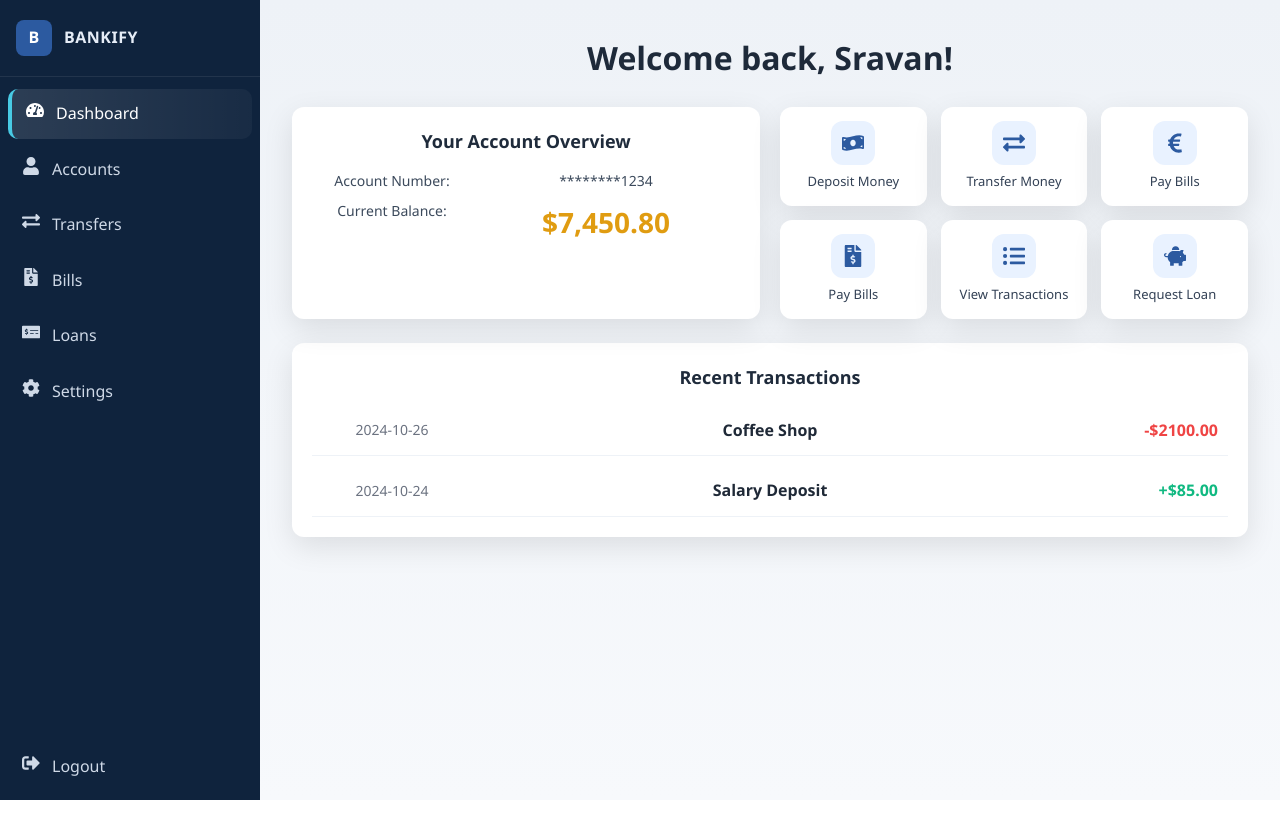
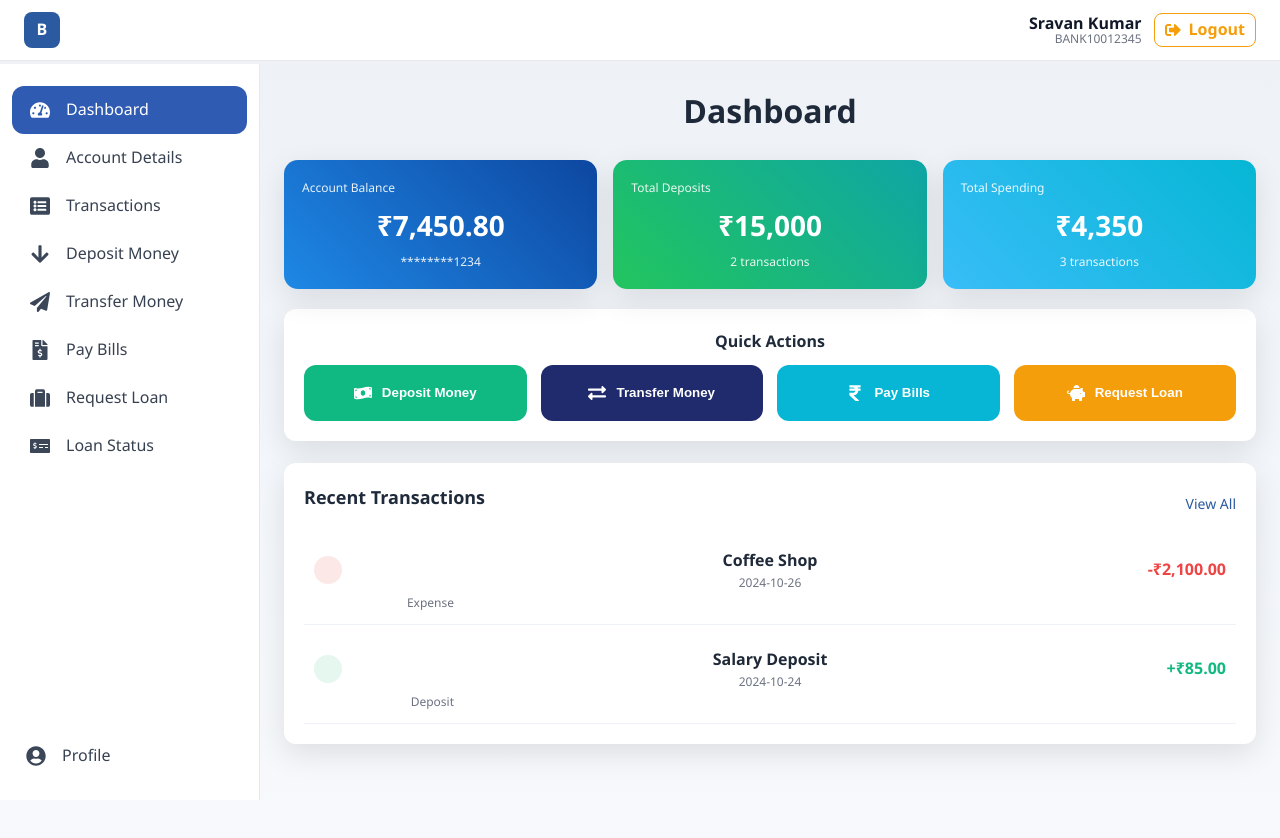
Before and after one commit to nagisheshero11/Online_Banking_System, a React (Create React App) app in the folder client/: page /dashboard in a window 1280 px wide. Shown: the top 838 px of the page. Before the commit the page ends 800 px from the top, so only its background shows below. Built offline with nearby package versions, Linux system fonts and the light colour scheme.

Commit message:
Dashboard updation

```diff
--- a/client/src/components/Dashboard.js
+++ b/client/src/components/Dashboard.js
@@ -1,6 +1,7 @@
 import React from 'react';
 import Sidebar from './Dashboard/DashboardPages/Sidebar';
 import DashboardHeader from './Dashboard/DashboardPages/DashboardHeader';
+import DashboardNavbar from './Dashboard/DashboardPages/DashboardNavbar';
 import DashboardLayout from './Dashboard/DashboardPages/DashboardLayout';
 import './Dashboard/DashboardPages/styles/DashboardLayout.css';
 // Import theme variables so Dashboard can render standalone
@@ -8,13 +9,15 @@ import './styles/LandingPage.css';
 
 const Dashboard = () => {
     return (
+        <>
+            <DashboardNavbar userName="Sravan Kumar" accountId="BANK10012345" />
             <div className="dashboard-layout">
                 <aside className="dashboard-sidebar">
                     <Sidebar />
                 </aside>
 
                 <main className="dashboard-main">
-                <DashboardHeader userName="Sravan" />
+                    <DashboardHeader />
 
                     <DashboardLayout
                         accountNumber="********1234"
@@ -26,6 +29,7 @@ const Dashboard = () => {
                     />
                 </main>
             </div>
+        </>
     );
 };
 
--- a/client/src/components/Dashboard/DashboardPages/DashboardHeader.js
+++ b/client/src/components/Dashboard/DashboardPages/DashboardHeader.js
@@ -1,10 +1,10 @@
 import React from 'react';
 import './styles/DashboardHeader.css';
 
-const DashboardHeader = ({ userName }) => {
+const DashboardHeader = () => {
     return (
-        <header className="dashboard-header">
-            <h1 className="dashboard-title">Welcome back, {userName}!</h1>
+        <header className="dashboard-header" aria-label="Page header">
+            <h1 className="dashboard-title">Dashboard</h1>
         </header>
     );
 };
--- a/client/src/components/Dashboard/DashboardPages/DashboardLayout.js
+++ b/client/src/components/Dashboard/DashboardPages/DashboardLayout.js
@@ -1,69 +1,62 @@
 import React from 'react';
 import './styles/DashboardLayout.css';
-import { FaMoneyBillWave, FaExchangeAlt, FaEuroSign, FaFileInvoiceDollar, FaListUl, FaPiggyBank } from 'react-icons/fa';
+import { FaMoneyBillWave, FaExchangeAlt, FaRupeeSign, FaPiggyBank } from 'react-icons/fa';
 
 const currency = (n) =>
-    n.toLocaleString(undefined, { style: 'currency', currency: 'USD' });
+    n.toLocaleString(undefined, { style: 'currency', currency: 'INR' });
 
 const DashboardLayout = ({ accountNumber, currentBalance, transactions }) => {
     return (
         <>
-            {/* Widgets row: account overview + quick actions */}
-            <section className="dashboard-widgets">
-                {/* Account Overview */}
-                <div className="card account-overview">
-                    <h3 className="card-title">Your Account Overview</h3>
-                    <div className="account-meta">
-                        <div className="meta-label">Account Number:</div>
-                        <div className="meta-value">{accountNumber}</div>
-                    </div>
-                    <div className="account-meta">
-                        <div className="meta-label">Current Balance:</div>
-                        <div className="balance-value">{currency(currentBalance)}</div>
-                    </div>
+            {/* Summary cards row */}
+            <section className="summary-row">
+                <div className="summary-card gradient-blue">
+                    <div className="summary-title">Account Balance</div>
+                    <div className="summary-value">{currency(currentBalance)}</div>
+                    <div className="summary-sub">{accountNumber}</div>
                 </div>
-
-                {/* Quick Actions */}
-                <div className="quick-actions">
-                    <div className="action-card">
-                        <div className="action-icon"><FaMoneyBillWave /></div>
-                        <div className="action-label">Deposit Money</div>
-                    </div>
-                    <div className="action-card">
-                        <div className="action-icon"><FaExchangeAlt /></div>
-                        <div className="action-label">Transfer Money</div>
-                    </div>
-                    <div className="action-card">
-                        <div className="action-icon"><FaEuroSign /></div>
-                        <div className="action-label">Pay Bills</div>
-                    </div>
-                    <div className="action-card">
-                        <div className="action-icon"><FaFileInvoiceDollar /></div>
-                        <div className="action-label">Pay Bills</div>
-                    </div>
-                    <div className="action-card">
-                        <div className="action-icon"><FaListUl /></div>
-                        <div className="action-label">View Transactions</div>
-                    </div>
-                    <div className="action-card">
-                        <div className="action-icon"><FaPiggyBank /></div>
-                        <div className="action-label">Request Loan</div>
-                    </div>
+                <div className="summary-card gradient-green">
+                    <div className="summary-title">Total Deposits</div>
+                    <div className="summary-value">₹15,000</div>
+                    <div className="summary-sub">2 transactions</div>
+                </div>
+                <div className="summary-card gradient-cyan">
+                    <div className="summary-title">Total Spending</div>
+                    <div className="summary-value">₹4,350</div>
+                    <div className="summary-sub">3 transactions</div>
                 </div>
             </section>
 
-            {/* Recent Transactions */}
+            {/* Quick Actions large buttons row */}
+            <section className="quick-actions-row card">
+                <div className="qa-title">Quick Actions</div>
+                <div className="qa-buttons">
+                    <button className="qa-btn qa-deposit"><FaMoneyBillWave /> <span>Deposit Money</span></button>
+                    <button className="qa-btn qa-transfer"><FaExchangeAlt /> <span>Transfer Money</span></button>
+                    <button className="qa-btn qa-bills"><FaRupeeSign /> <span>Pay Bills</span></button>
+                    <button className="qa-btn qa-loan"><FaPiggyBank /> <span>Request Loan</span></button>
+                </div>
+            </section>
+
+            {/* Recent Transactions list */}
             <section className="dashboard-section">
                 <div className="card recent-transactions">
-                    <h3 className="card-title">Recent Transactions</h3>
+                    <div className="rt-header">
+                        <h3 className="card-title">Recent Transactions</h3>
+                        <a className="view-all" href="#">View All</a>
+                    </div>
                     <div className="transactions-list">
                         {transactions.map((t) => (
                             <div key={t.id} className="transaction-row">
-                                <div className="tx-date">{t.date}</div>
-                                <div className="tx-desc">{t.description}</div>
+                                <div className={`tx-icon ${t.amount < 0 ? 'out' : 'in'}`} aria-hidden></div>
+                                <div className="tx-main">
+                                    <div className="tx-desc">{t.description}</div>
+                                    <div className="tx-sub">{t.date}</div>
+                                </div>
                                 <div className={`tx-amount ${t.amount < 0 ? 'debit' : 'credit'}`}>
-                                    {t.amount < 0 ? '-' : '+'}${Math.abs(t.amount).toFixed(2)}
+                                    {t.amount < 0 ? '-' : '+'}{currency(Math.abs(t.amount))}
                                 </div>
+                                <div className="tx-type">{t.amount < 0 ? 'Expense' : 'Deposit'}</div>
                             </div>
                         ))}
                     </div>
--- /dev/null
+++ b/client/src/components/Dashboard/DashboardPages/DashboardNavbar.js
@@ -0,0 +1,29 @@
+import React from 'react';
+import { FaSignOutAlt } from 'react-icons/fa';
+import './styles/DashboardNavbar.css';
+
+const DashboardNavbar = ({ userName = 'User', accountId = '' }) => {
+    const initial = userName?.charAt(0)?.toUpperCase() || 'U';
+    return (
+        <div className="dashboard-navbar">
+            <div className="nav-left">
+                <div className="brand">
+                    <div className="brand-logo-mini">B</div>
+                    <div className="brand-text">Bankify</div>
+                </div>
+            </div>
+            <div className="nav-right">
+                <div className="user-stack">
+                    <span className="user-name-strong">{userName}</span>
+                    {accountId ? <span className="user-sub">{accountId}</span> : null}
+                </div>
+                <a className="logout-btn" href="/logout">
+                    <FaSignOutAlt />
+                    <span>Logout</span>
+                </a>
+            </div>
+        </div>
+    );
+};
+
+export default DashboardNavbar;
--- a/client/src/components/Dashboard/DashboardPages/Sidebar.js
+++ b/client/src/components/Dashboard/DashboardPages/Sidebar.js
@@ -1,39 +1,58 @@
 import React from 'react';
-import { Link } from 'react-router-dom';
-import { FaTachometerAlt, FaUser, FaExchangeAlt, FaFileInvoiceDollar, FaMoneyCheckAlt, FaCog, FaSignOutAlt } from 'react-icons/fa';
+import { NavLink, Link } from 'react-router-dom';
+import { FaTachometerAlt, FaUser, FaExchangeAlt, FaFileInvoiceDollar, FaMoneyCheckAlt, FaCog, FaCreditCard, FaUserCircle, FaListAlt, FaArrowDown, FaPaperPlane, FaSuitcase } from 'react-icons/fa';
 import './styles/Sidebar.css';
 
 const NavItem = ({ icon: Icon, label, to, active }) => {
-    const content = (
+    const Item = (
         <div className={`sidebar-item ${active ? 'active' : ''}`}>
-            <span className="sidebar-icon"><Icon /></span>
+            <span className="icon-wrap"><Icon /></span>
             <span className="sidebar-label">{label}</span>
         </div>
     );
-    return to ? <Link to={to} style={{ textDecoration: 'none' }}>{content}</Link> : content;
+    if (to) {
+        // Use NavLink so active class is applied based on current route
+        return (
+            <NavLink
+                to={to}
+                end
+                className={({ isActive }) => `sidebar-link ${isActive ? 'active' : ''}`}
+            >
+                {({ isActive }) => (
+                    <div className={`sidebar-item ${isActive || active ? 'active' : ''}`}>
+                        <span className="icon-wrap"><Icon /></span>
+                        <span className="sidebar-label">{label}</span>
+                    </div>
+                )}
+            </NavLink>
+        );
+    }
+    return Item;
 };
 
 const Sidebar = () => {
     return (
-        <div className="sidebar">
-            <div className="sidebar-brand">
-                <div className="brand-logo">B</div>
-                <div className="brand-text">BANKIFY</div>
+        <nav className="sidebar" aria-label="Sidebar">
+            <div className="sidebar-section">
+                <NavItem icon={FaTachometerAlt} label="Dashboard" to="/dashboard" />
+                <NavItem icon={FaUser} label="Account Details" />
+                <NavItem icon={FaListAlt} label="Transactions" />
+                <NavItem icon={FaArrowDown} label="Deposit Money" />
+                <NavItem icon={FaPaperPlane} label="Transfer Money" />
+                <NavItem icon={FaFileInvoiceDollar} label="Pay Bills" />
+                <NavItem icon={FaSuitcase} label="Request Loan" />
+                <NavItem icon={FaMoneyCheckAlt} label="Loan Status" />
             </div>
 
-            <nav className="sidebar-nav">
-                <NavItem icon={FaTachometerAlt} label="Dashboard" active />
-                <NavItem icon={FaUser} label="Accounts" />
-                <NavItem icon={FaExchangeAlt} label="Transfers" />
-                <NavItem icon={FaFileInvoiceDollar} label="Bills" />
-                <NavItem icon={FaMoneyCheckAlt} label="Loans" />
-                <NavItem icon={FaCog} label="Settings" />
-            </nav>
-
             <div className="sidebar-footer">
-                <NavItem icon={FaSignOutAlt} label="Logout" to="/logout" />
+                <div className="sidebar-link">
+                    <div className="sidebar-item">
+                        <span className="icon-wrap"><FaUserCircle /></span>
+                        <span className="sidebar-label">Profile</span>
+                    </div>
+                </div>
             </div>
-        </div>
+        </nav>
     );
 };
 
--- a/client/src/components/Dashboard/DashboardPages/styles/DashboardHeader.css
+++ b/client/src/components/Dashboard/DashboardPages/styles/DashboardHeader.css
@@ -1,10 +1,11 @@
 /* Dashboard header */
 .dashboard-header {
-    margin-bottom: 24px;
+    margin-bottom: 12px;
 }
 
 .dashboard-title {
-    font-size: 32px;
+    font-size: 28px;
     font-weight: 800;
     color: #1e2a3a;
+    margin: 0;
 }
--- a/client/src/components/Dashboard/DashboardPages/styles/DashboardLayout.css
+++ b/client/src/components/Dashboard/DashboardPages/styles/DashboardLayout.css
@@ -7,11 +7,11 @@
 }
 
 .dashboard-sidebar {
-    background: #0f233d;
+    background: transparent;
 }
 
 .dashboard-main {
-    padding: 32px;
+    padding: 24px;
 }
 
 .dashboard-header {
@@ -31,6 +31,149 @@
     margin-bottom: 24px;
 }
 
+/* Summary cards row */
+.summary-row {
+    display: grid;
+    grid-template-columns: repeat(3, minmax(0, 1fr));
+    gap: 16px;
+    margin: 16px 0 20px;
+}
+
+.summary-card {
+    border-radius: 14px;
+    color: #ffffff;
+    padding: 18px;
+    box-shadow: var(--card-shadow);
+}
+
+.summary-title {
+    font-size: 12px;
+    opacity: 0.9;
+    margin-bottom: 6px;
+    display: flex;
+    align-items: center;
+    gap: 6px;
+}
+
+.summary-value {
+    font-size: 28px;
+    font-weight: 800;
+}
+
+.summary-sub {
+    font-size: 12px;
+    opacity: 0.9;
+    margin-top: 4px;
+}
+
+.gradient-blue {
+    background: linear-gradient(225deg, #0d47a1, #1e88e5);
+}
+
+.gradient-green {
+    background: linear-gradient(225deg, #0ea5a5, #22c55e);
+}
+
+.gradient-cyan {
+    background: linear-gradient(225deg, #06b6d4, #38bdf8);
+}
+
+/* Quick actions large buttons */
+.quick-actions-row {
+    margin-bottom: 22px;
+}
+
+.qa-title {
+    font-weight: 700;
+    color: #1f2b3b;
+    margin-bottom: 10px;
+}
+
+.qa-buttons {
+    display: grid;
+    grid-template-columns: repeat(4, minmax(0, 1fr));
+    gap: 14px;
+}
+
+.qa-btn {
+    height: 56px;
+    border-radius: 12px;
+    border: none;
+    display: inline-flex;
+    align-items: center;
+    justify-content: center;
+    gap: 10px;
+    color: #ffffff;
+    font-weight: 700;
+}
+
+.qa-deposit {
+    background: #10b981;
+}
+
+.qa-transfer {
+    background: #1f2b6c;
+}
+
+.qa-bills {
+    background: #06b6d4;
+}
+
+.qa-loan {
+    background: #f59e0b;
+}
+
+.qa-btn svg {
+    width: 18px;
+    height: 18px;
+}
+
+/* Recent transactions enhanced list */
+.rt-header {
+    display: flex;
+    align-items: center;
+    justify-content: space-between;
+    margin-bottom: 10px;
+}
+
+.view-all {
+    color: var(--primary-color);
+    font-size: 14px;
+    text-decoration: none;
+}
+
+.transaction-row {
+    grid-template-columns: 34px 1fr 140px 120px;
+    column-gap: 12px;
+}
+
+.tx-icon {
+    width: 28px;
+    height: 28px;
+    border-radius: 50%;
+    background: #e5f7ef;
+}
+
+.tx-icon.out {
+    background: #fde8e8;
+}
+
+.tx-main {
+    display: flex;
+    flex-direction: column;
+}
+
+.tx-sub {
+    color: #6b7280;
+    font-size: 12px;
+}
+
+.tx-type {
+    color: #6b7280;
+    font-size: 12px;
+    text-align: right;
+}
+
 .card {
     background: #ffffff;
     border-radius: 12px;
@@ -43,6 +186,23 @@
     font-weight: 700;
     color: #1f2b3b;
     margin-bottom: 14px;
+}
+
+/* Center key card headings for clearer hierarchy */
+.account-overview .card-title,
+.quick-actions-card .card-title,
+.recent-transactions .card-title {
+    text-align: center;
+}
+
+/* Quick Actions card as right-side panel */
+.quick-actions-card {
+    display: flex;
+    flex-direction: column;
+}
+
+.quick-actions-card .quick-actions {
+    margin-top: 8px;
 }
 
 /* Inlined from AccountOverview.css */
@@ -145,6 +305,18 @@
     .dashboard-widgets {
         grid-template-columns: 1fr;
     }
+
+    .summary-row {
+        grid-template-columns: 1fr;
+    }
+
+    .qa-buttons {
+        grid-template-columns: repeat(2, minmax(0, 1fr));
+    }
+
+    .transaction-row {
+        grid-template-columns: 24px 1fr 100px 90px;
+    }
 }
 
 @media (max-width: 768px) {
--- /dev/null
+++ b/client/src/components/Dashboard/DashboardPages/styles/DashboardNavbar.css
@@ -0,0 +1,91 @@
+/* Top navbar for dashboard */
+.dashboard-navbar {
+    position: sticky;
+    top: 0;
+    z-index: 20;
+    display: flex;
+    align-items: center;
+    justify-content: space-between;
+    gap: 16px;
+    padding: 12px 24px;
+    background: #ffffff;
+    border-bottom: 1px solid #e5e7eb;
+}
+
+.nav-left {
+    display: flex;
+    align-items: center;
+    gap: 14px;
+}
+
+.brand {
+    display: inline-flex;
+    align-items: center;
+    gap: 10px;
+    font-weight: 800;
+    color: var(--primary-color);
+    letter-spacing: 0.3px;
+}
+
+.brand-logo-mini {
+    width: 36px;
+    height: 36px;
+    border-radius: 8px;
+    background: var(--primary-color);
+    color: #ffffff;
+    display: grid;
+    place-items: center;
+    font-weight: 800;
+}
+
+.brand-text {
+    font-weight: 800;
+}
+
+.nav-right {
+    display: flex;
+    align-items: center;
+    gap: 12px;
+}
+
+.user-stack {
+    display: flex;
+    flex-direction: column;
+    align-items: flex-end;
+    line-height: 1.1;
+}
+
+.user-name-strong {
+    font-weight: 700;
+    color: #111827;
+}
+
+.user-sub {
+    color: #6b7280;
+    font-size: 12px;
+}
+
+.logout-btn {
+    display: inline-flex;
+    align-items: center;
+    gap: 8px;
+    height: 34px;
+    padding: 0 10px;
+    border-radius: 8px;
+    border: 1px solid #f59e0b;
+    color: #f59e0b;
+    background: #ffffff;
+    text-decoration: none;
+    font-weight: 600;
+}
+
+.logout-btn:hover {
+    background: #fff7ed;
+    /* light orange tint */
+}
+
+@media (max-width: 768px) {
+    .brand-text {
+        display: none;
+    }
+}
--- a/client/src/components/Dashboard/DashboardPages/styles/Sidebar.css
+++ b/client/src/components/Dashboard/DashboardPages/styles/Sidebar.css
@@ -1,11 +1,15 @@
-/* Sidebar-specific styles */
+/* Sidebar-specific styles (light theme) */
 .sidebar {
     position: sticky;
-    top: 0;
-    height: 100vh;
+    top: 64px;
+    /* height of top navbar */
+    height: calc(100vh - 64px);
     display: flex;
     flex-direction: column;
-    color: #e6edf7;
+    color: #374151;
+    background: #ffffff;
+    padding: 12px 0 12px;
+    border-right: 1px solid #e5e7eb;
 }
 
 .sidebar-brand {
@@ -13,7 +17,8 @@
     align-items: center;
     gap: 12px;
     padding: 20px 16px;
-    border-bottom: 1px solid rgba(255, 255, 255, 0.08);
+    border-bottom: 1px solid rgba(255, 255, 255, 0.12);
+    margin-bottom: 6px;
 }
 
 .brand-logo {
@@ -28,42 +33,68 @@
 }
 
 .brand-text {
-    font-weight: 700;
-    letter-spacing: 0.5px;
+    display: none;
 }
 
-.sidebar-nav {
-    padding: 12px 8px;
-    display: flex;
-    flex-direction: column;
-    gap: 6px;
+.sidebar-section {
+    padding: 10px 12px 6px 12px;
+}
+
+.section-label {
+    display: none;
+}
+
+.sidebar-link {
+    text-decoration: none;
+    color: inherit;
 }
 
 .sidebar-item {
     display: flex;
     align-items: center;
     gap: 12px;
-    padding: 12px 14px;
-    border-radius: 10px;
-    color: #cfd9e7;
+    padding: 10px 14px;
+    border-radius: 12px;
+    color: #374151;
     cursor: pointer;
     transition: background 0.2s ease, color 0.2s ease;
+    position: relative;
 }
 
 .sidebar-item:hover {
-    background: rgba(255, 255, 255, 0.06);
+    background: #f3f4f6;
+    color: #111827;
+}
+
+.sidebar-item.active {
+    background: #2f5bb2;
     color: #ffffff;
 }
 
-.sidebar-item.active {
-    background: linear-gradient(90deg, rgba(255, 255, 255, 0.12), rgba(255, 255, 255, 0.04));
-    color: #ffffff;
-    border-left: 4px solid var(--secondary-color);
+/* Remove left indicator bar in light design */
+.sidebar-item.active::before {
+    display: none;
 }
 
-.sidebar-icon svg {
-    width: 18px;
-    height: 18px;
+.icon-wrap {
+    width: 28px;
+    height: 28px;
+    border-radius: 8px;
+    display: grid;
+    place-items: center;
+    background: transparent;
+    color: #3b4758;
+}
+
+.icon-wrap svg {
+    width: 20px;
+    height: 20px;
+}
+
+/* Active item makes icon/text white */
+.sidebar-item.active .icon-wrap,
+.sidebar-item.active .sidebar-label {
+    color: #ffffff;
 }
 
 .sidebar-footer {
```
Lines whose indentation alone changed are shown as unchanged.
